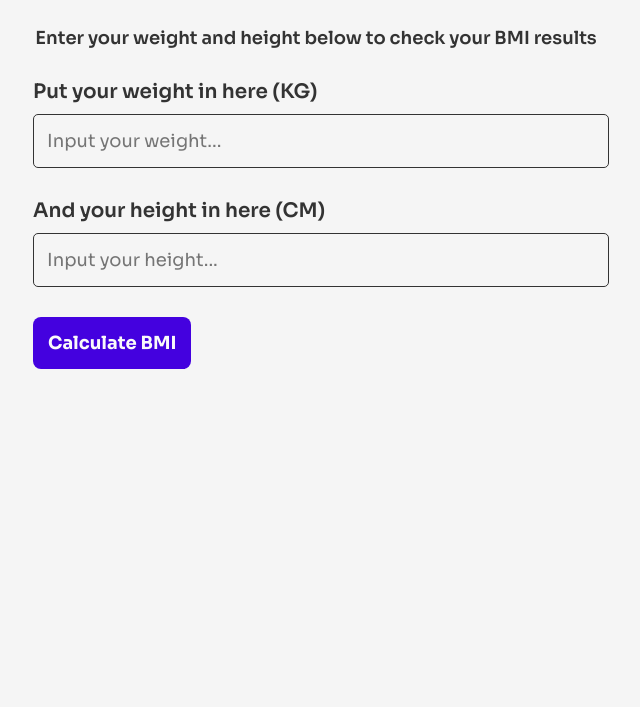
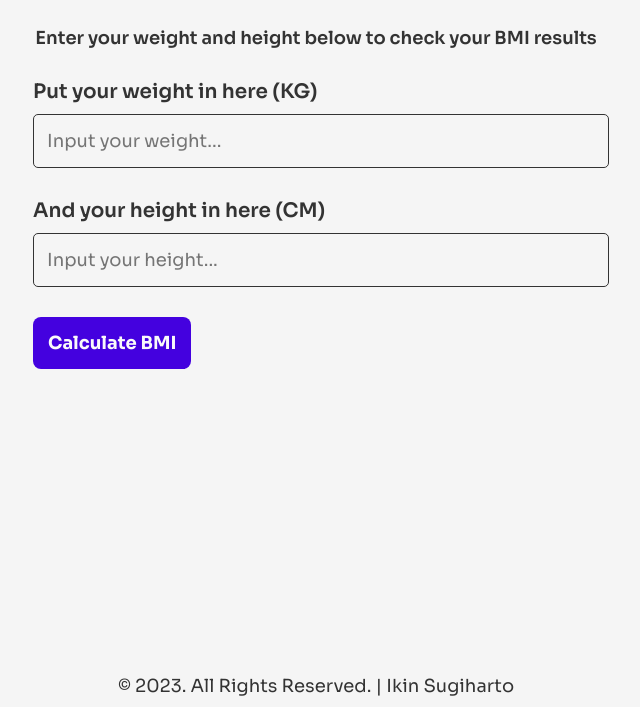
Before and after one commit to Ikinsugiharto/skilvul-tpa2, a plain HTML site: page index.html in a window 1280 px wide. Shown: the part 93-800 px from the top of the page, without its empty margins (324-964 px from the left). Drawn offline with Linux system fonts and the light colour scheme.

Commit message:
add footer

```diff
--- a/assets/style.css
+++ b/assets/style.css
@@ -82,6 +82,17 @@ p {
     color: var(--text-color);
 }
 
+/* styling footer */
+footer {
+    position: fixed;
+    bottom: 0;
+    width: 100%;
+    background-color: #f5f5f5;
+    color: #666;
+    text-align: center;
+    padding: 10px;
+ }
+
 /* Breakpoint Media Query */
 @media screen and (max-width: 850px) {
     h1 {
--- a/index.html
+++ b/index.html
@@ -27,5 +27,10 @@
         <div class="result" id="result"></div>
     </main>
     <script src="script.js" type="module"></script>
+
+    <footer>
+        <p>&copy; 2023. All Rights Reserved. | Ikin Sugiharto</p>
+    </footer>
+
 </body>
 </html>
--- a/script.js
+++ b/script.js
@@ -1,3 +1,5 @@
+//javascript logic
+
 const form = document.querySelector('form');
 const calculateBtn = document.querySelector('#calculateBtn');
 const resultDiv = document.querySelector('#result');
```
